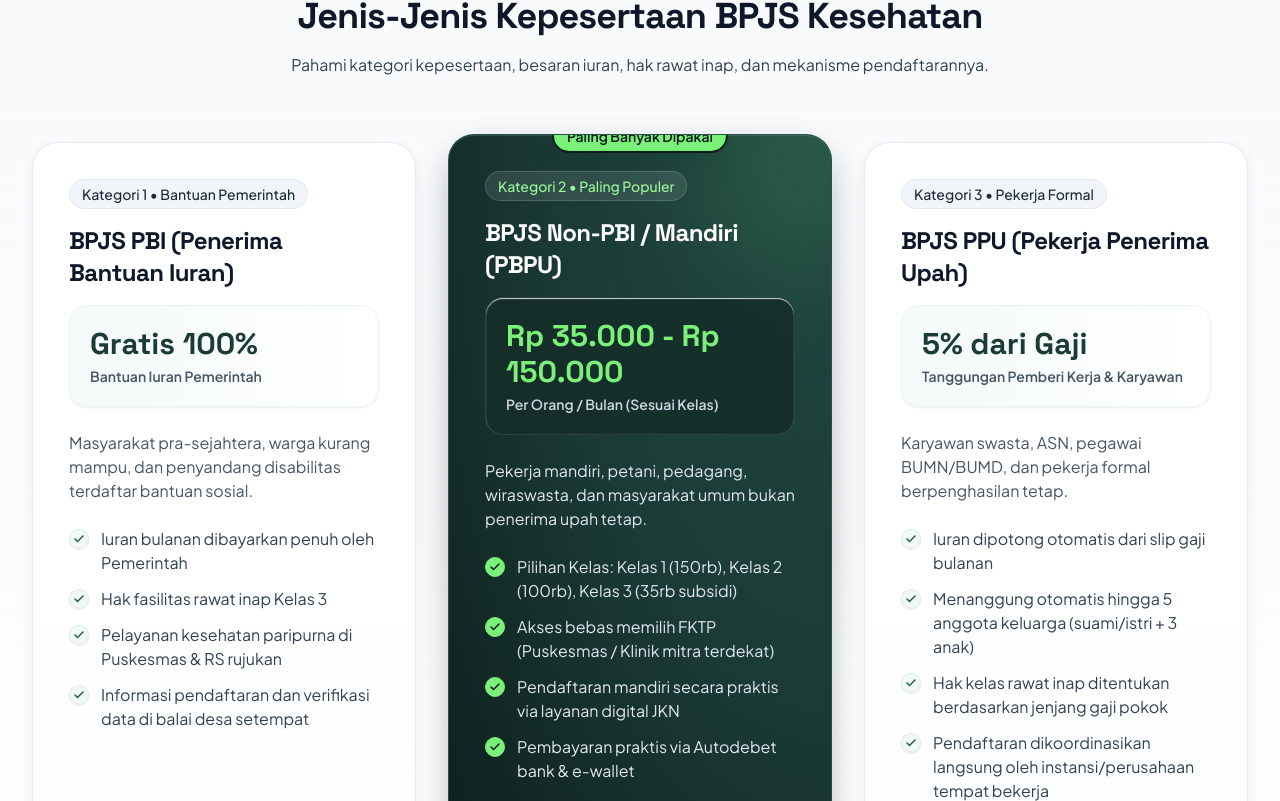
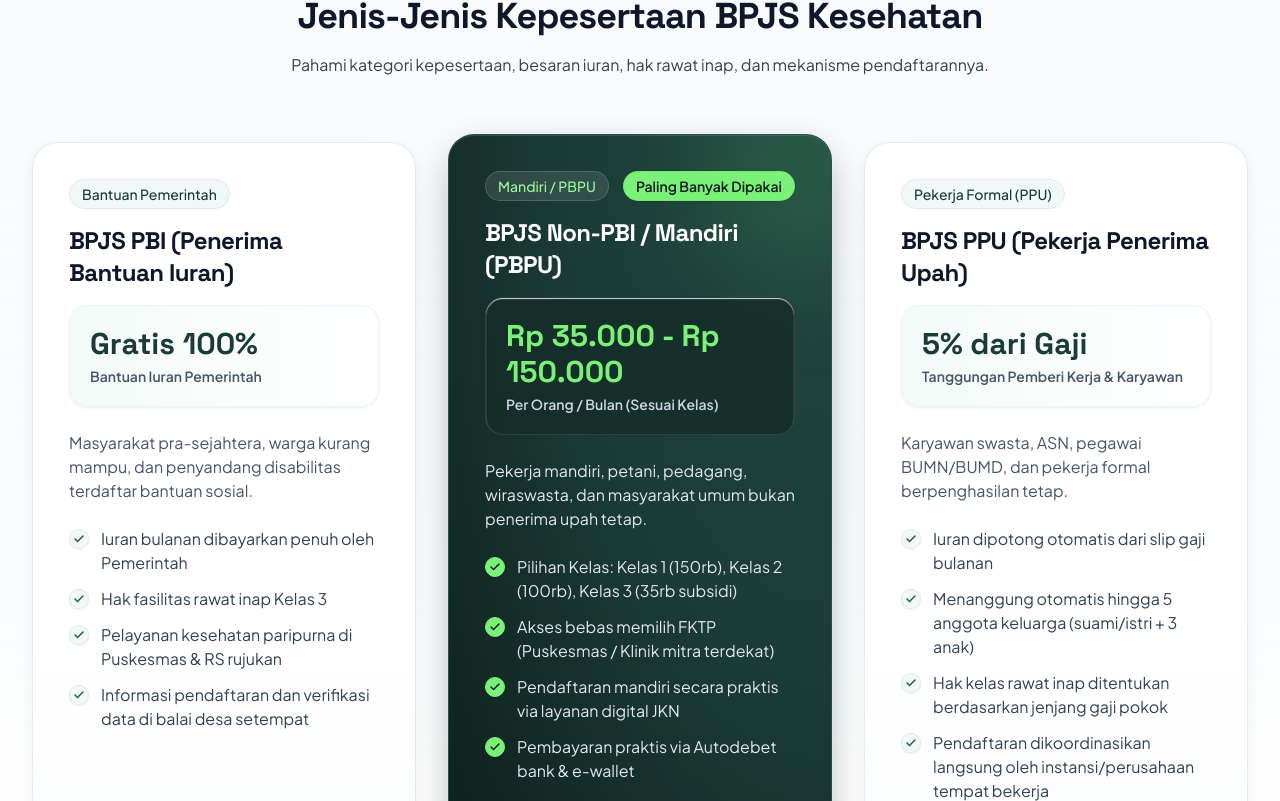
Before and after one commit to zaki-ramadhan/web_kkn, a React (Vite) app: page / in a window 1280 px wide. Shown: the part 1059-1860 px from the top of the page. Built offline with nearby package versions, Linux system fonts and the light colour scheme.

Commit message:
fix: hapus prefix kategori pada badge dan perbaiki posisi badge unggulan agar tidak terpotong

```diff
--- a/src/components/CategoryCard.jsx
+++ b/src/components/CategoryCard.jsx
@@ -33,19 +33,17 @@ export default function CategoryCard({
         <div className="absolute -right-16 -top-16 w-48 h-48 bg-lime-400/15 rounded-full blur-3xl pointer-events-none" />
       )}
 
-      {isForest && (
-        <div className="absolute -top-3.5 left-1/2 -translate-x-1/2 z-10">
-          <Badge variant="lime" size="xs" className="shadow-elevation ring-2 ring-brand-950">
-            Paling Banyak Dipakai
-          </Badge>
-        </div>
-      )}
-
       <div className="relative z-10">
-        <div className="mb-4">
-          <Badge variant={isForest ? 'brandDark' : 'slate'} size="xs">
+        {/* Top Badges Row (Cleanly Embedded, Zero Cropping) */}
+        <div className="flex items-center justify-between gap-2 mb-4 flex-wrap">
+          <Badge variant={isForest ? 'brandDark' : 'brand'} size="xs">
             {badge}
           </Badge>
+          {isForest && (
+            <Badge variant="lime" size="xs" className="shadow-subtle">
+              Paling Banyak Dipakai
+            </Badge>
+          )}
         </div>
 
         <Heading
--- a/src/data/bpjsData.js
+++ b/src/data/bpjsData.js
@@ -30,7 +30,7 @@ export const heroStats = [
 export const bpjsCategories = [
   {
     id: 'pbi',
-    badge: 'Kategori 1 • Bantuan Pemerintah',
+    badge: 'Bantuan Pemerintah',
     name: 'BPJS PBI (Penerima Bantuan Iuran)',
     price: 'Gratis 100%',
     priceSub: 'Bantuan Iuran Pemerintah',
@@ -48,7 +48,7 @@ export const bpjsCategories = [
   },
   {
     id: 'mandiri',
-    badge: 'Kategori 2 • Paling Populer',
+    badge: 'Mandiri / PBPU',
     name: 'BPJS Non-PBI / Mandiri (PBPU)',
     price: 'Rp 35.000 - Rp 150.000',
     priceSub: 'Per Orang / Bulan (Sesuai Kelas)',
@@ -66,7 +66,7 @@ export const bpjsCategories = [
   },
   {
     id: 'ppu',
-    badge: 'Kategori 3 • Pekerja Formal',
+    badge: 'Pekerja Formal (PPU)',
     name: 'BPJS PPU (Pekerja Penerima Upah)',
     price: '5% dari Gaji',
     priceSub: 'Tanggungan Pemberi Kerja & Karyawan',
```
